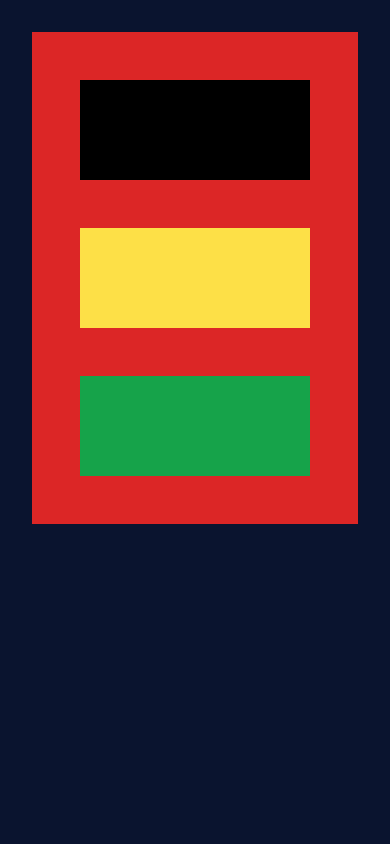
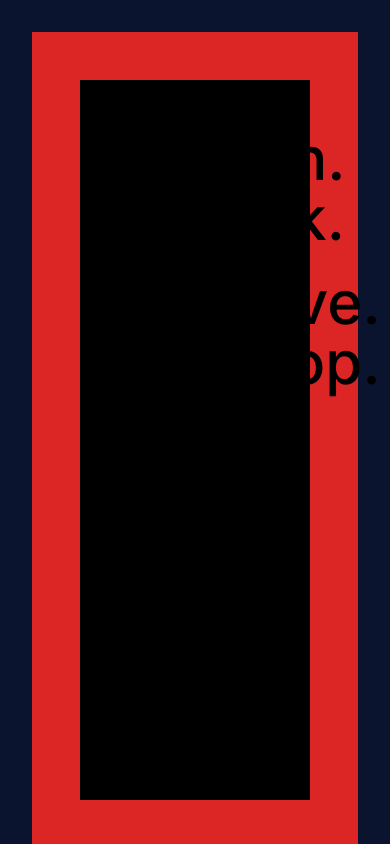
Before and after one commit to cezarmocanu/torium-page, a Next.js app: page / in a window 390 px wide. Shown: the top 844 px of the page. Built offline with nearby package versions, Linux system fonts and the light colour scheme; grey boxes are pictures that could not be loaded.

Commit message:
I added the text with the proper size and padding, gap and other details. I have to work on alignment as an ongoing task for the title section of the page.

```diff
--- a/src/app/page.tsx
+++ b/src/app/page.tsx
@@ -5,10 +5,23 @@ export default function Home() {
     <main className="sm:grid bg-[#0A142F]">
       <div className="relative min-h-screen items-stretch p-8">
         <div className="  flex-col h-full max-h-fit bg-red-600 grid-cols-2 p-12">
+
           <div className="grid h-3/5 grid-cols-1 sm:grid-cols-2 gap-12 pb-12">
-            <div className=" min-h-[100px] flex-gap space-y-6 bg-black"/>
+            <div className=" min-h-[100px] flex-gap space-y-6 bg-black p-12 ">
+              <div className="text-6xl sm:text-md font-medium flex gap-6 text-right">
+                Design. Think.
+                </div>
+              <div className="text-6xl  font-medium flex gap-6 text-right">
+                Solve. Develop.
+              </div>
+              <div className="text">
+                Embark on a journey of inovation with us. Transform ideas into digital solutions that redefine the landscape.
+                Dive into coding with a purpose, crafting experiences and solving problems. Start building the future today.
+              </div>
+            </div>
             <div className=" min-h-[100px] flex-gap bg-yellow-300 "/>
           </div>
+
           <div className="min-h-[100px] h-2/5 flex-gap bg-green-600 "/>
         </div>
       </div>
```
